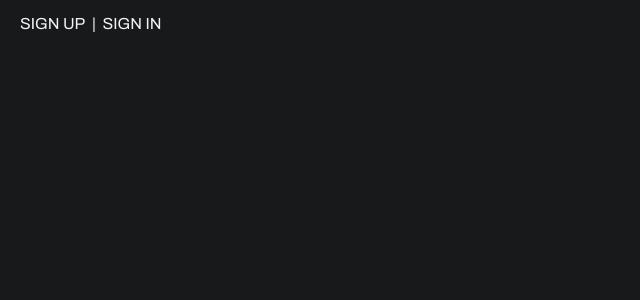
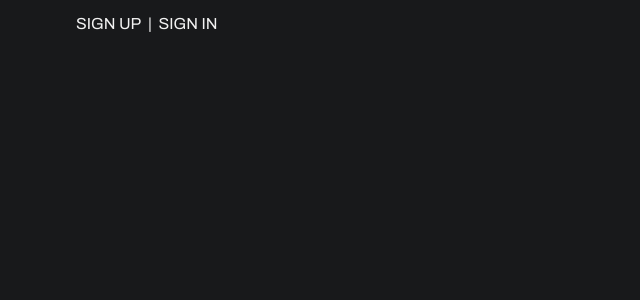
Before and after one commit to reynan-dev/codenaute, a React (Create React App) app in the folder client/: page / in a window 1280 px wide. Shown: the top 300 px of the page, without its empty margins (0-640 px from the left). Built offline with nearby package versions, Linux system fonts and the light colour scheme.

Commit message:
feat(front): re updates app.tsx codes

```diff
--- a/client/src/app.tsx
+++ b/client/src/app.tsx
@@ -1,21 +1,28 @@
 import ConditionalRoute from 'components/conditionnal-route';
 import CrossDeviceBackground from 'components/cross-device-background';
-import { HOME_PATH, SIGN_UP_PATH, SIGN_IN_PATH, ACCOUNT_PATH, CODE_PATH } from 'constants/paths';
+import Main from 'components/main';
+import NavBar from 'components/nav-bar';
+import { ACCOUNT_PATH, HOME_PATH, SIGN_IN_PATH, SIGN_UP_PATH } from 'constants/paths';
+import AuthContext from 'context/auth.context';
 import { Account } from 'pages/account';
-import { Code } from 'pages/code';
 import { Home } from 'pages/home';
 import { SignIn } from 'pages/sign-in';
 import { SignUp } from 'pages/sign-up';
-import { Routes, Route } from 'react-router-dom';
+import { useContext } from 'react';
+import { Route, Routes } from 'react-router-dom';
 import { ToastContainer } from 'react-toastify';
 import 'react-toastify/dist/ReactToastify.css';
 import 'styles/toastify.css';
 
 const App = () => {
+	const { isAuthenticated } = useContext(AuthContext);
+
 	return (
 		<>
 			<CrossDeviceBackground />
-			<div className='flex flex-col lg:h-full'>
+			<div className='flex flex-col md:h-full md:flex-row'>
+				{isAuthenticated && <NavBar className='fixed z-50' />}
+				<Main>
 					<Routes>
 						<Route path={HOME_PATH} element={<Home />} />
 
@@ -45,17 +52,9 @@ const App = () => {
 								</ConditionalRoute>
 							}
 						/>
-
-					<Route
-						path={CODE_PATH}
-						element={
-							<ConditionalRoute type='private'>
-								<Code />
-							</ConditionalRoute>
-						}
-					/>
 					</Routes>
 					<ToastContainer theme='colored' />
+				</Main>
 			</div>
 		</>
 	);
```
Lines whose indentation alone changed are shown as unchanged.
